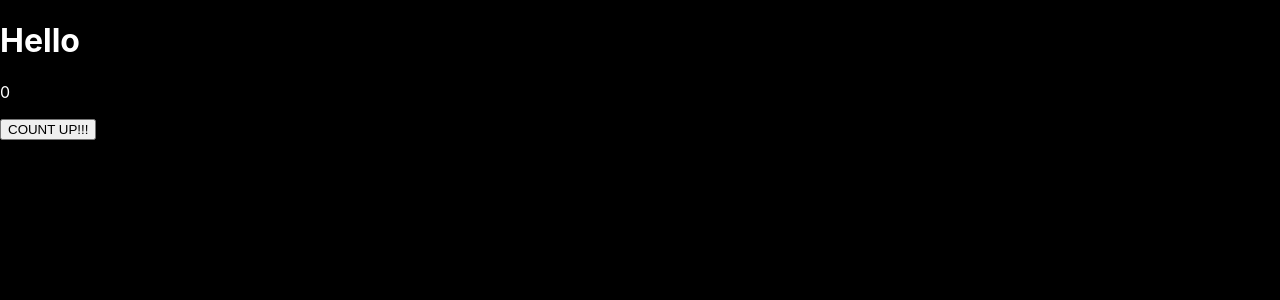
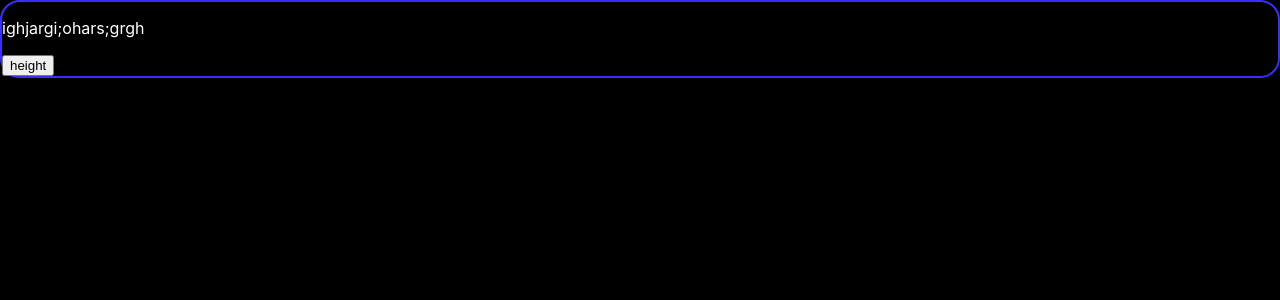
Before and after one commit to koagie/react-study, a React (Create React App) app: page / in a window 1280 px wide. Shown: the top 300 px of the page. Built offline with nearby package versions, Linux system fonts and the light colour scheme.

Commit message:
add InlineStyle, ChildArea

```diff
--- a/src/App.js
+++ b/src/App.js
@@ -1,49 +1,50 @@
-// import logo from './logo.svg';
-// import './App.css';
+import { InlineStyle } from "./components/InlineStyle"
+import "./style.css"
 
-// function App() {
+export default function App() {
+  return (
+    <div className="App">
+      <InlineStyle />
+    </div>
+  )
+}
+
+
+
+
+
+
+
+
+
+
+//----------     memo, useCallback, レンダリングの動き　　　　　　　------------------------------------
+// import { useCallback, useState } from "react";
+// import { ChildArea } from "./ChildArea";
+// import "./style.css";
+
+// export default function App() {
+//   console.log("App");
+//   const [text, setText] = useState("");
+//   const [open, setOpen] = useState(false);
+
+//   const onChangeText = (e) => setText(e.target.value);
+
+//   const onClickOpen = () => setOpen(!open);
+
+//   const onClickClose = useCallback(() => setOpen(false), [setOpen] );
+
+
 //   return (
 //     <div className="App">
-//       <header className="App-header">
-//         <img src={logo} className="App-logo" alt="logo" />
-//         <p>
-//           Edit <code>src/App.js</code> and save to reload.
-//         </p>
-//         <a
-//           className="App-link"
-//           href="https://reactjs.org"
-//           target="_blank"
-//           rel="noopener noreferrer"
-//         >
-//           Learn React
-//         </a>
-//       </header>
+//       <input value={text} onChange={onChangeText} />
+//       <br />
+//       <br />
+//       <br />
+//       <button onClick={onClickOpen}>表示</button>
+//       <ChildArea open={open} onClickClose={onClickClose} />
+
 //     </div>
-//   );
+//   )
+
 // }
-
-// export default App;
-
-import { useState } from "react";
-import "./style.css";
-
-export default function App() {
-  console.log("App");
-  const [count, setCount] = useState(0);
-
-  const onClickCountUp = () => {
-    setCount(count + 1);
-  }
-
-  return (
-    <div className="App">
-      <h1>Hello</h1>
-      <p>{count}</p>
-      <button onClick={onClickCountUp}>
-        COUNT UP!!!
-      </button>
-
-    </div>
-  )
-
-}
--- /dev/null
+++ b/src/components/ChildArea.jsx
@@ -0,0 +1,29 @@
+import { memo } from 'react';
+const style = {
+  width: '100%',
+  height: '30%',
+  background: 'khaki',
+};
+// arrow関数をmemoで囲っている
+// 今後肥大化が予想されるcomponentについてはmemoで囲っていかないとレンダリングが子cpmponentでも起こってしまう！
+export const ChildArea = memo((props) => {
+  const { open, onClickClose } = props;
+  console.log("childAreaがレンダリングされた！")
+
+  const data = [...Array(2000).keys()];
+  data.forEach(() => {
+    console.log("...");
+  });
+  console.log(data);
+
+  return (
+    <>
+    {open ? (
+      <div style={style}>
+      <p>子コンポーネント</p>
+      <button onClick={onClickClose}>閉じる</button>
+    </div>
+      ) : null }
+    </>
+  );
+});
--- /dev/null
+++ b/src/components/InlineStyle.jsx
@@ -0,0 +1,12 @@
+export const InlineStyle = () => {
+  const containerStyle = {
+    border: "solid 2px #392eff",
+    borderRadius: "20px"
+  }
+  return (
+    <div style={containerStyle}>
+      <p>ighjargi;ohars;grgh</p>
+      <button>height</button>
+    </div>
+  )
+}
```
Also changed, not shown: 1 other file (tests, documents, lock files or other folders).
